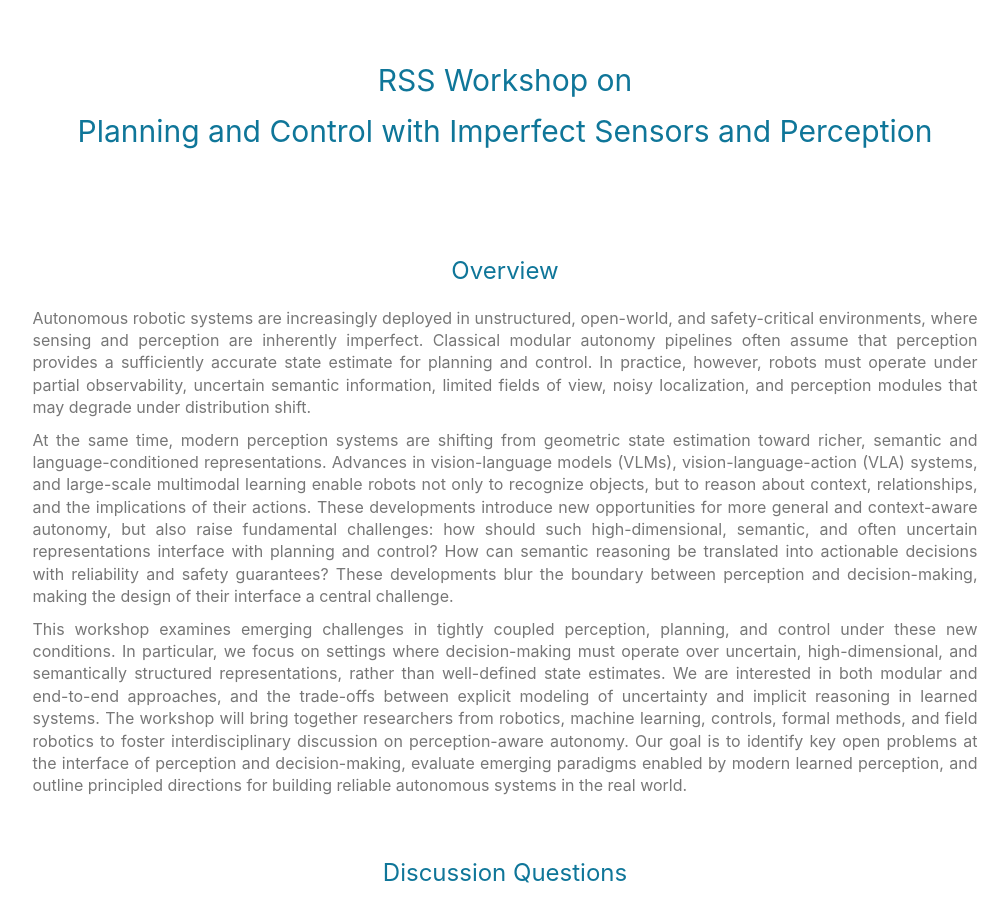
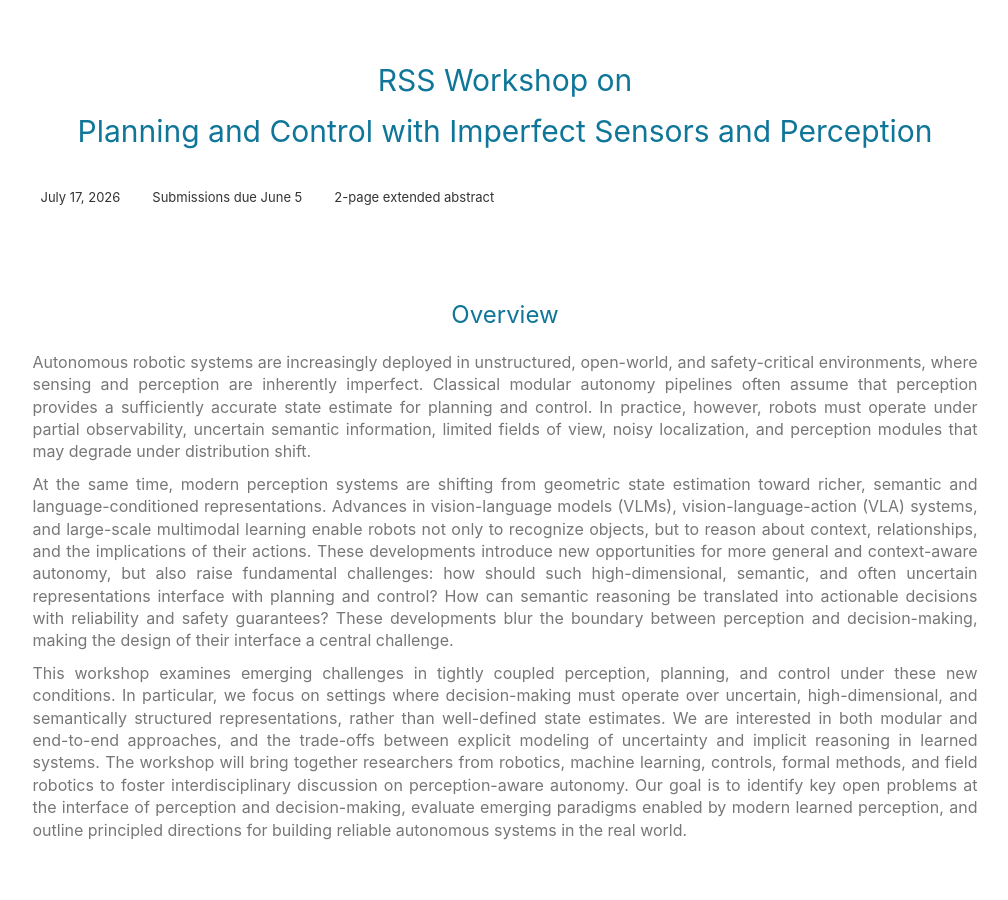
Before and after one commit to aria-systems-group/website, a Jekyll site: the page built from pages/rssworkshop2025.md, in a window 1280 px wide and 900 px high. Shown: the whole window, without its empty margins (135-1143 px from the left). Built offline with Jekyll 4.4.1, drawn with Linux system fonts in a browser that asks for light colours.

Commit message:
paper format link

```diff
--- a/pages/rssworkshop2025.md
+++ b/pages/rssworkshop2025.md
@@ -4,7 +4,20 @@
 permalink: /workshops/planning-perception.html
 class: no-nav
 ---
-
+<div style="display: flex; align-items: center; gap: 24px; flex-wrap: wrap; padding-top: 16px; border-top: 0.5px solid var(--color-border-tertiary);">
+    <div style="display: flex; align-items: center; gap: 8px; font-size: 13px; color: var(--color-text-secondary);">
+          <i class="ti ti-calendar" style="font-size: 16px;" aria-hidden="true"></i>
+          <span>July 17, 2026</span>
+    </div>
+    <div style="display: flex; align-items: center; gap: 8px; font-size: 13px; color: var(--color-text-secondary);">
+          <i class="ti ti-clock" style="font-size: 16px;" aria-hidden="true"></i>
+          <span>Submissions due June 5</span>
+    </div>
+    <div style="display: flex; align-items: center; gap: 8px; font-size: 13px; color: var(--color-text-secondary);">
+          <i class="ti ti-file-text" style="font-size: 16px;" aria-hidden="true"></i>
+          <span>2-page extended abstract</span>
+    </div>
+</div>
 
 
 <br>
```
